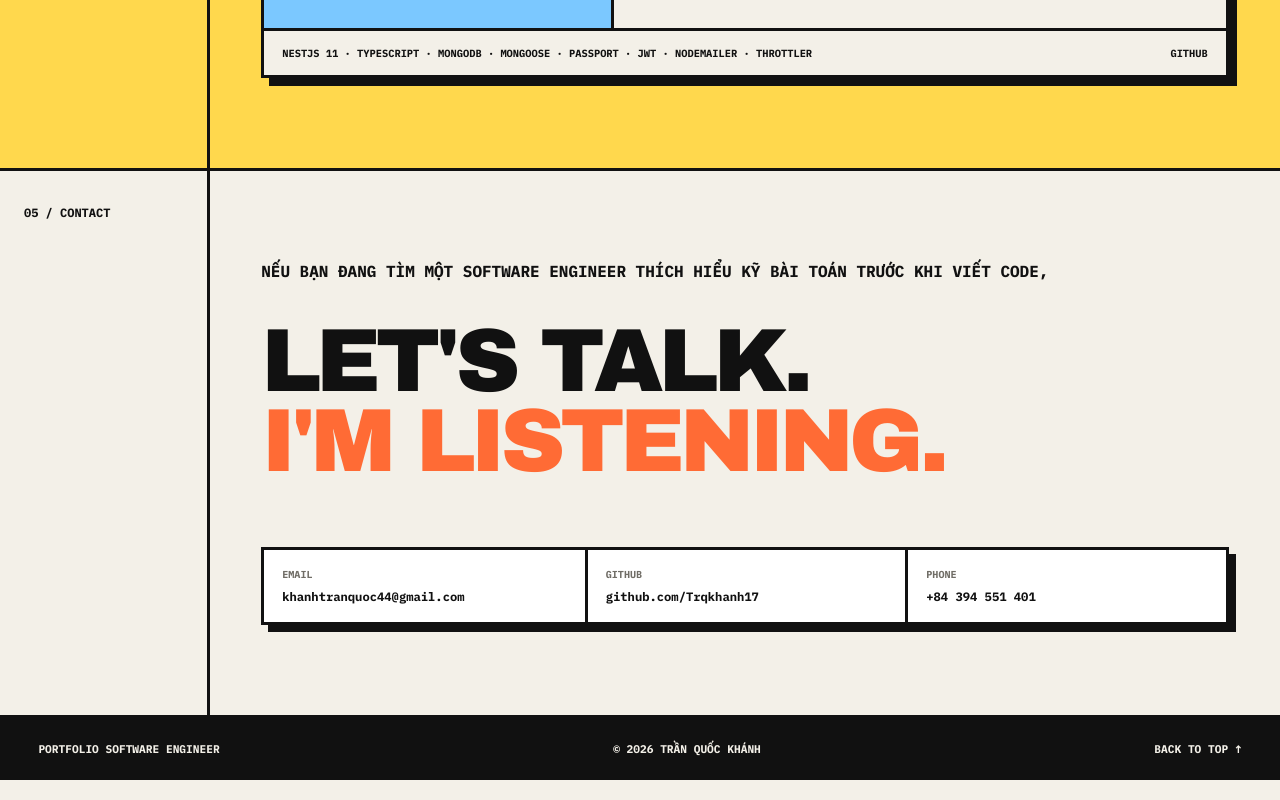
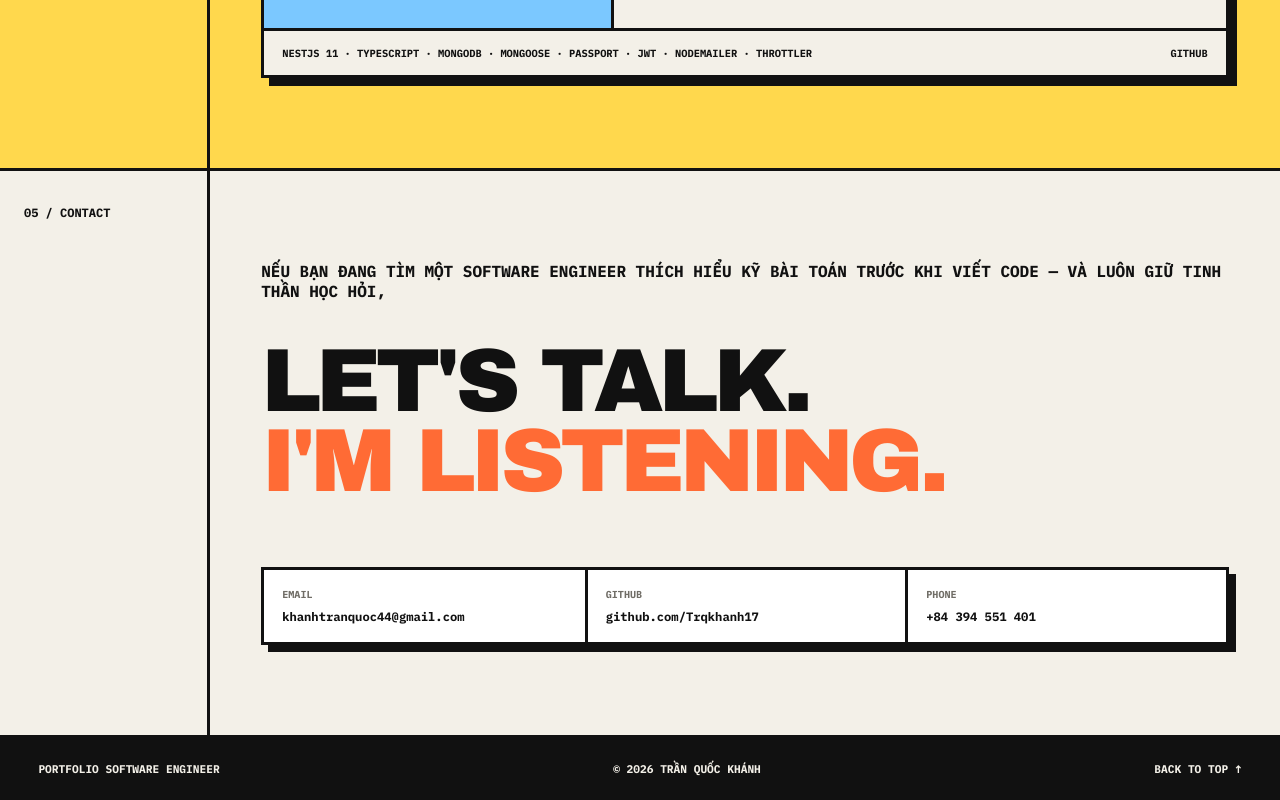
Before and after one commit to Trqkhanh17/Portfolio, a Next.js app: page / in a window 1280 px wide. Shown: the part 7290-8090 px from the top of the page. Built offline with nearby package versions, Linux system fonts and the light colour scheme.

Commit message:
Add learning mindset to contact message

```diff
--- a/app/page.tsx
+++ b/app/page.tsx
@@ -105,7 +105,7 @@ const copy = {
       },
     ],
     contactIndex: "05 / CONTACT",
-    contactLead: "NẾU BẠN ĐANG TÌM MỘT SOFTWARE ENGINEER THÍCH HIỂU KỸ BÀI TOÁN TRƯỚC KHI VIẾT CODE,",
+    contactLead: "NẾU BẠN ĐANG TÌM MỘT SOFTWARE ENGINEER THÍCH HIỂU KỸ BÀI TOÁN TRƯỚC KHI VIẾT CODE — VÀ LUÔN GIỮ TINH THẦN HỌC HỎI,",
     contactTitle: ["LET'S TALK.", "I'M LISTENING."],
     email: "EMAIL",
     github: "GITHUB",
@@ -213,7 +213,7 @@ const copy = {
       },
     ],
     contactIndex: "05 / CONTACT",
-    contactLead: "IF YOU NEED A SOFTWARE ENGINEER WHO LIKES TO UNDERSTAND THE WORK BEFORE WRITING THE CODE,",
+    contactLead: "IF YOU NEED A SOFTWARE ENGINEER WHO LIKES TO UNDERSTAND THE WORK BEFORE WRITING THE CODE — AND KEEPS LEARNING ALONG THE WAY,",
     contactTitle: ["LET'S TALK.", "I'M LISTENING."],
     email: "EMAIL",
     github: "GITHUB",
```
